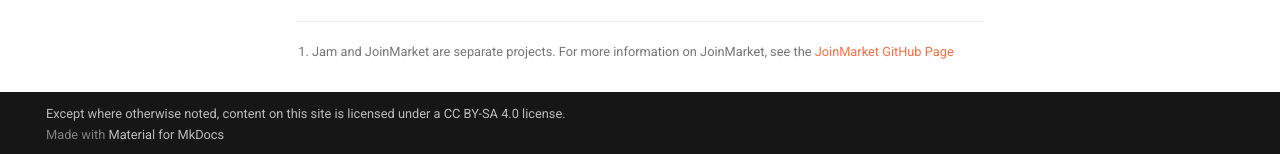
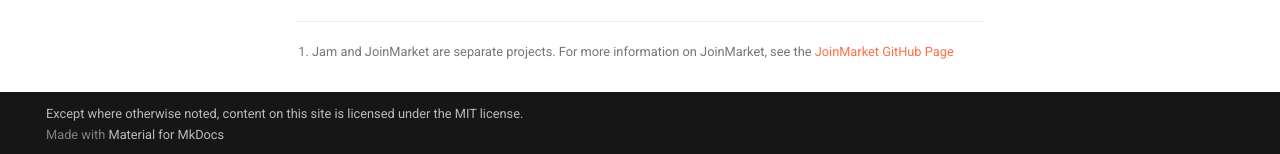
Before and after one commit to joinmarket-webui/jamdocs, an MkDocs documentation site: the page built from docs/index.md, in a window 1280 px wide and 900 px high, scrolled down 826 px. Shown: the part 743-897 px from the top of the window. Built offline with MkDocs 1.6.1 and Material for MkDocs 9.7.7, drawn with Linux system fonts in a browser that asks for light colours.

Commit message:
config: MIT

```diff
--- a/mkdocs.yml
+++ b/mkdocs.yml
@@ -1,5 +1,5 @@
 site_name: Jam Docs
-copyright:  Except where otherwise noted, content on this site is licensed under a CC BY-SA 4.0 license.
+copyright:  Except where otherwise noted, content on this site is licensed under the MIT license.
 theme:
   name: material
   logo: assets/logo.png
```
